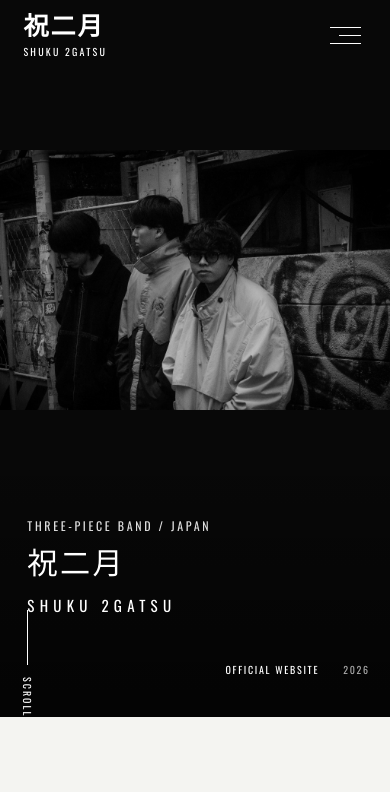
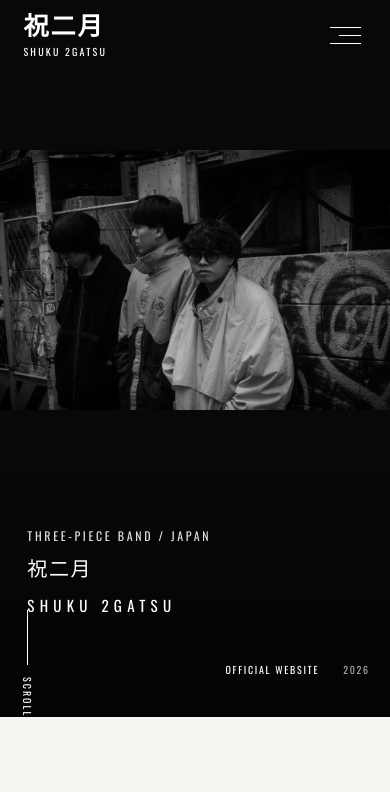
Before and after one commit to shuku2gatsu/shuku2gatsu-official, a plain HTML site: page index.html in a window 390 px wide. Shown: the top 792 px of the page. Drawn offline with nearby package versions, Linux system fonts and the light colour scheme.

Commit message:
Add files via upload

```diff
--- a/index.html
+++ b/index.html
@@ -22,10 +22,10 @@
   .bio-logo-image img { width:68% !important; max-width:240px !important; max-height:240px !important; object-fit:contain !important; }
 }
 
-/* TOP hero title: slim Japanese Mincho, retaining current sizing */
-.hero h1 { font-size: clamp(36px, calc(14vw - 40px), 130px); font-family: "Yu Mincho", "Hiragino Mincho ProN", "Hiragino Mincho Pro", "Noto Serif JP", "MS PMincho", serif; font-weight: 300; }
+/* TOP hero title: slim Japanese Mincho, 40px smaller */
+.hero h1 { font-size: clamp(20px, calc(14vw - 80px), 90px); font-family: "Yu Mincho", "Hiragino Mincho ProN", "Hiragino Mincho Pro", "Noto Serif JP", "MS PMincho", serif; font-weight: 300; }
 @media (max-width: 700px) {
-  .hero h1 { font-size: clamp(28px, calc(18vw - 40px), 72px); }
+  .hero h1 { font-size: clamp(20px, calc(18vw - 80px), 32px); }
 }
 </style>
 </head>
```
